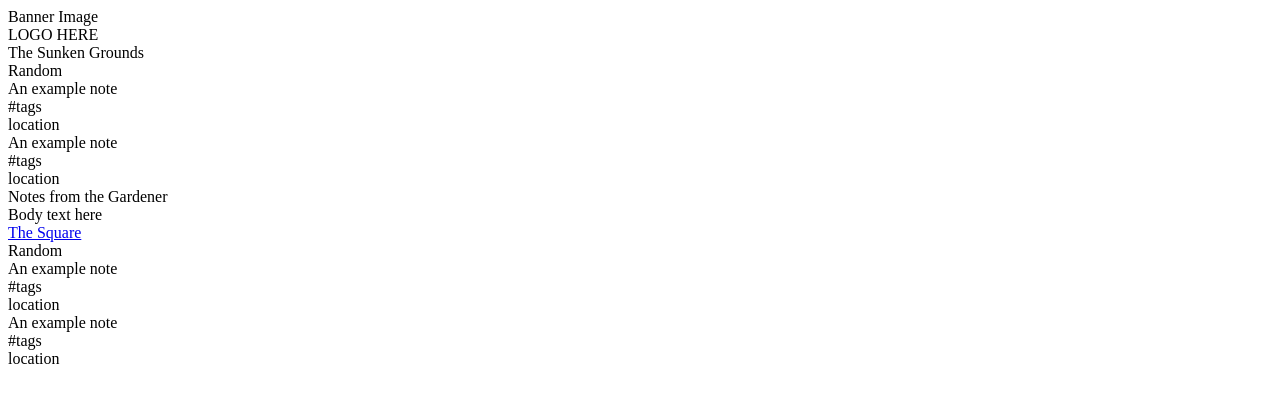
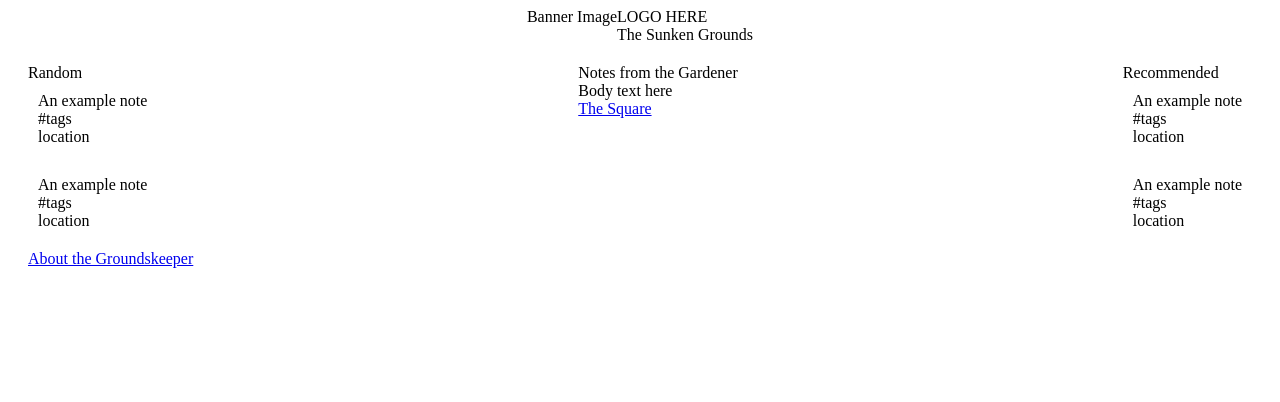
Before and after one commit to DocFriesen/Hypertext-Garden, a plain HTML site: page index.html in a window 1280 px wide. Drawn offline with Linux system fonts and the light colour scheme.

Commit message:
working on the layout in CSS

```diff
--- a/index.html
+++ b/index.html
@@ -4,14 +4,17 @@
     <meta charset="UTF-8">
     <meta name="viewport" content="width=device-width, initial-scale=1.0">
     <title>The Sunken Grounds</title>
-    <link rel="stylesheet" href="styles/styles.css">
+    <link rel="stylesheet" href="stylesheet/styles.css">
 </head>
 <body>
-    <header>
+    <header class="header">
         <div class="banner">Banner Image</div>
+        <div class="site-title">
             <div class="logo">LOGO HERE</div>
-        <div class="title">The Sunken Grounds</div>
+            <div class="title-text">The Sunken Grounds</div>
+        </div>
     </header>
+    <section class="main-section">
         <section class="left-section">
             <section class="random-section">
                 <div class="random-section-title">Random</div>
@@ -20,12 +23,15 @@
                     <div class="random-note-tags">#tags</div>
                     <div class="random-note-location">location</div>
                 </div>
-            <div class="random-card"></div>
+                <div class="random-card">
                     <div class="random-card-title">An example note</div>
                     <div class="random-note-tags">#tags</div>
                     <div class="random-note-location">location</div>
                 </div>
             </section>
+            <div class="about-section">
+                <a href="#">About the Groundskeeper</a>
+            </div>
         </section>
         <section class="middle-section">
             <div class="heading-message">
@@ -37,18 +43,19 @@
             </div>
         </section>
         <section class="right-section">
-        <section class="random-section"></section>
-            <div class="random-section-title">Random</div>
-            <div class="random-card">
-                <div class="random-card-title">An example note</div>
-                <div class="random-note-tags">#tags</div>
-                <div class="random-note-location">location</div>
+            <section class="recommended-section">
+                <div class="recommended-section-title">Recommended</div>
+                <div class="recommended-card">
+                    <div class="recommended-card-title">An example note</div>
+                    <div class="recommended-note-tags">#tags</div>
+                    <div class="recommended-note-location">location</div>
                 </div>
-            <div class="random-card"></div>
-                <div class="random-card-title">An example note</div>
-                <div class="random-note-tags">#tags</div>
-                <div class="random-note-location">location</div>
+                <div class="recommended-card">
+                    <div class="recommended-card-title">An example note</div>
+                    <div class="recommended-note-tags">#tags</div>
+                    <div class="recommended-note-location">location</div>
                 </div>
+            </section>
         </section>
     </section>
 </body>
--- a/stylesheet/styles.css
+++ b/stylesheet/styles.css
@@ -0,0 +1,28 @@
+/* global */
+
+
+/* header */
+
+.header {
+    display: flex;
+    justify-content: center;
+    margin-bottom: 20px;
+}
+
+/* main section */
+
+.main-section {
+    display: flex;
+    justify-content: space-between;
+    margin: 20px;
+}
+
+.random-card {
+    padding: 10px 10px 10px 10px;
+    margin-bottom: 10px;
+}
+
+.recommended-card {
+    padding: 10px 10px 10px 10px;
+    margin-bottom: 10px;
+}
```
Lines whose indentation alone changed are shown as unchanged.
